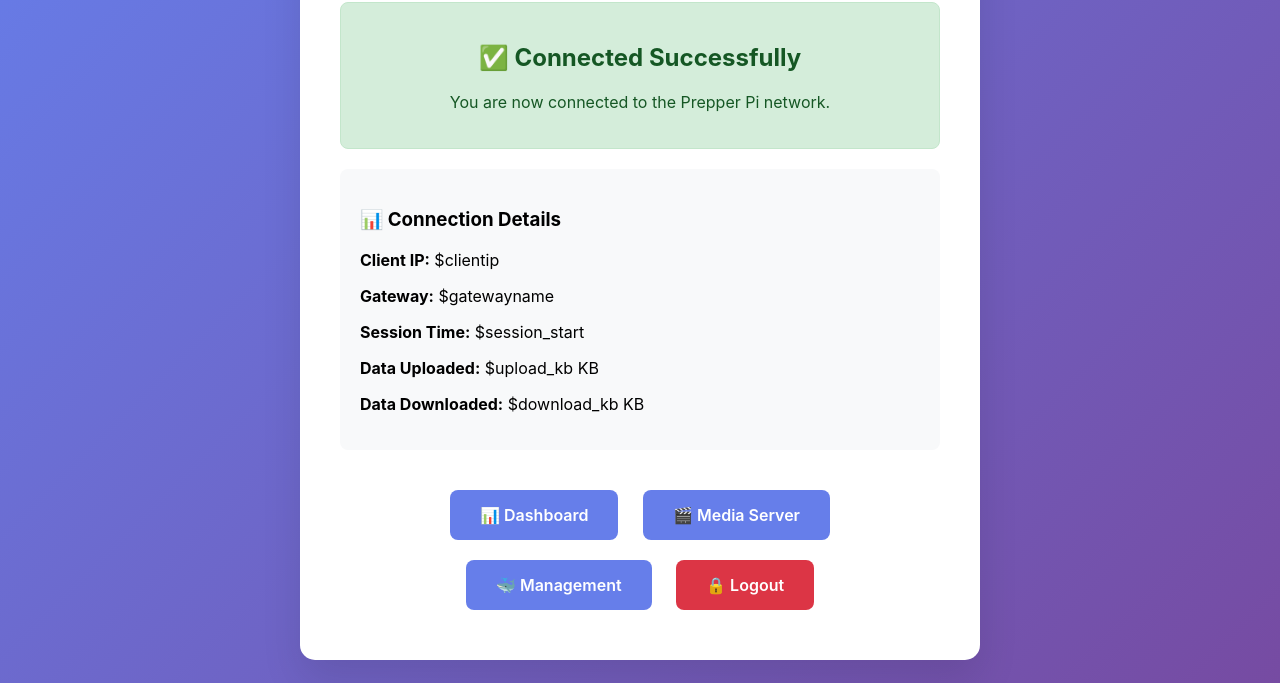
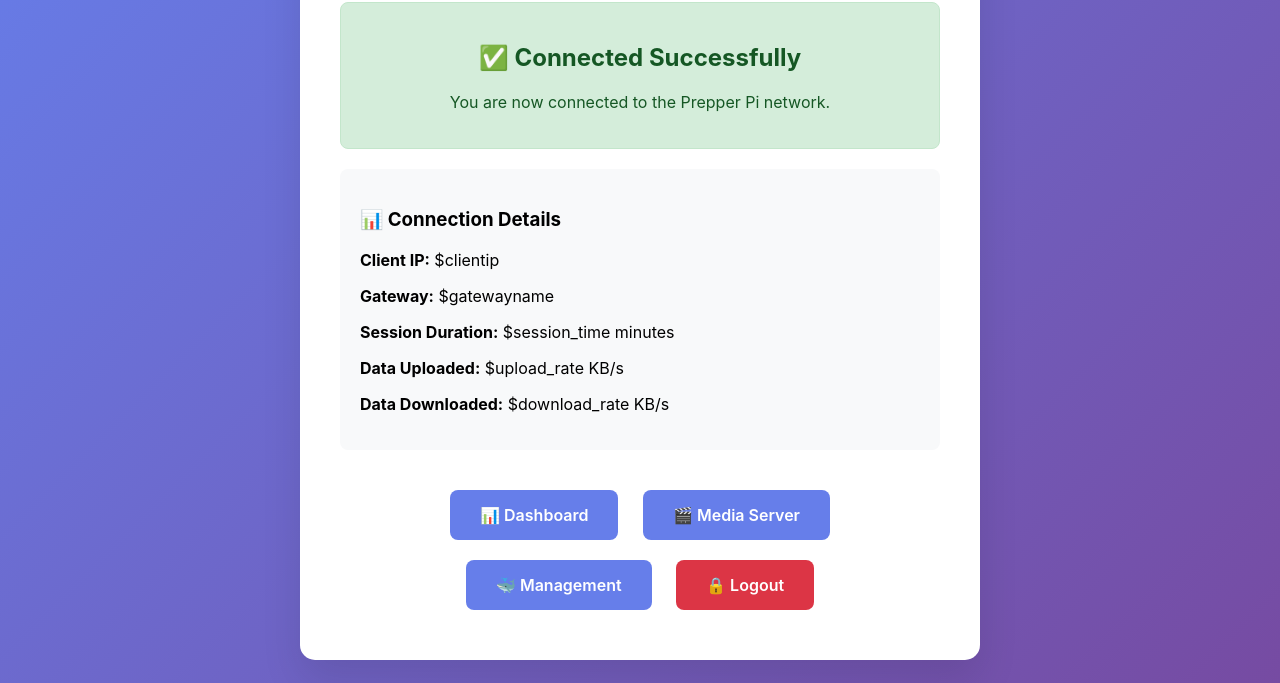
Before and after one commit to pyrometheous/Prepper-Pi, a plain HTML site: page openwrt/opennds/htdocs/status.html in a window 1280 px wide. Shown: the part 157-840 px from the top of the page. Drawn offline with Linux system fonts and the light colour scheme.

Commit message:
Security and documentation improvements
SECURITY CHANGES:
- Remove SSH pre-auth access from OpenNDS configuration (port 22)
- Restrict pre-authentication access to essential services only

DOCUMENTATION UPDATES:
- Remove Traefik references from first-run-setup.sh documentation
- Update README OpenWRT admin URL to include specific LuCI path
- Correct OpenNDS status page variable names for session data display

CONFIGURATION CHANGES:
- Update status.html to use standard OpenNDS variable names
- Ensure service URLs consistently reference correct IP addresses
- Maintain ENABLE_MACVLAN default disabled for host networking mode

```diff
--- a/openwrt/opennds/htdocs/status.html
+++ b/openwrt/opennds/htdocs/status.html
@@ -80,9 +80,9 @@
             <h3>📊 Connection Details</h3>
             <p><strong>Client IP:</strong> $clientip</p>
             <p><strong>Gateway:</strong> $gatewayname</p>
-            <p><strong>Session Time:</strong> $session_start</p>
-            <p><strong>Data Uploaded:</strong> $upload_kb KB</p>
-            <p><strong>Data Downloaded:</strong> $download_kb KB</p>
+            <p><strong>Session Duration:</strong> $session_time minutes</p>
+            <p><strong>Data Uploaded:</strong> $upload_rate KB/s</p>
+            <p><strong>Data Downloaded:</strong> $download_rate KB/s</p>
         </div>
 
         <div style="margin-top: 30px;">
```
Also changed, not shown: 3 other files.
